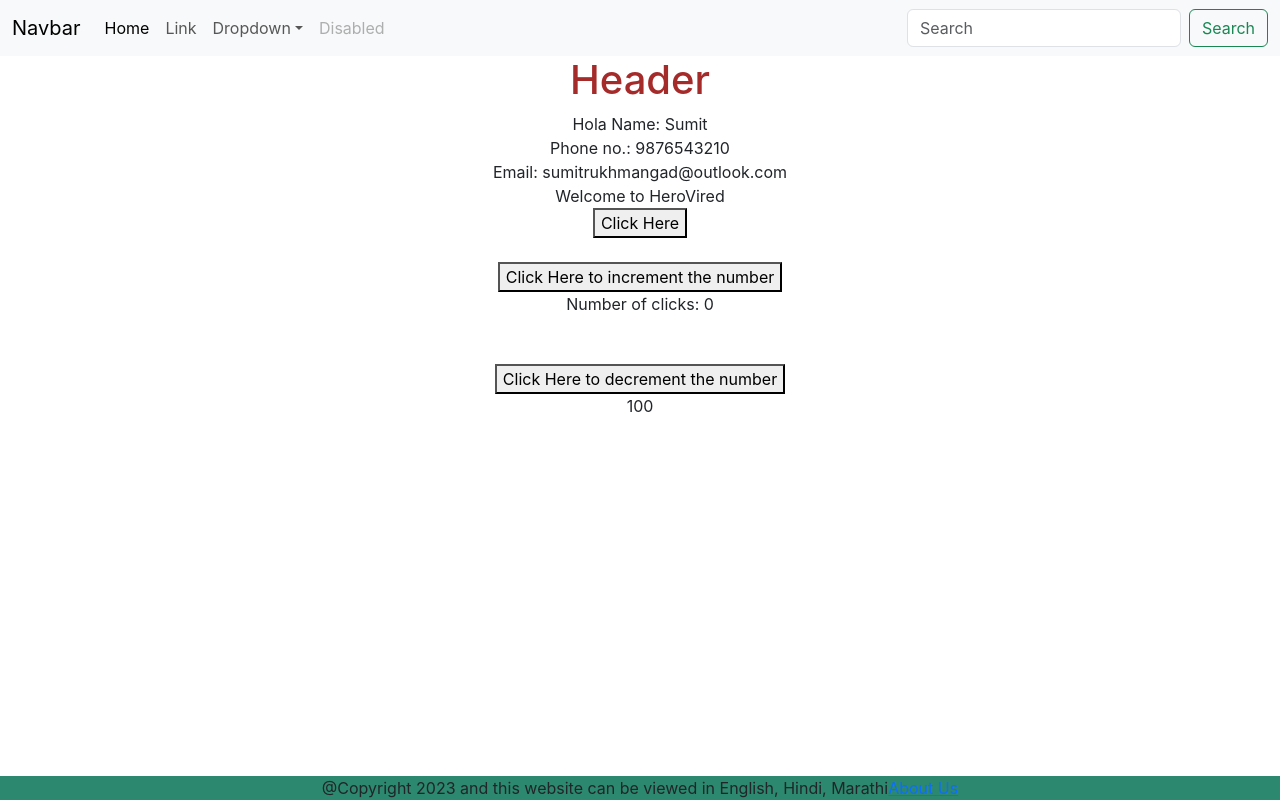
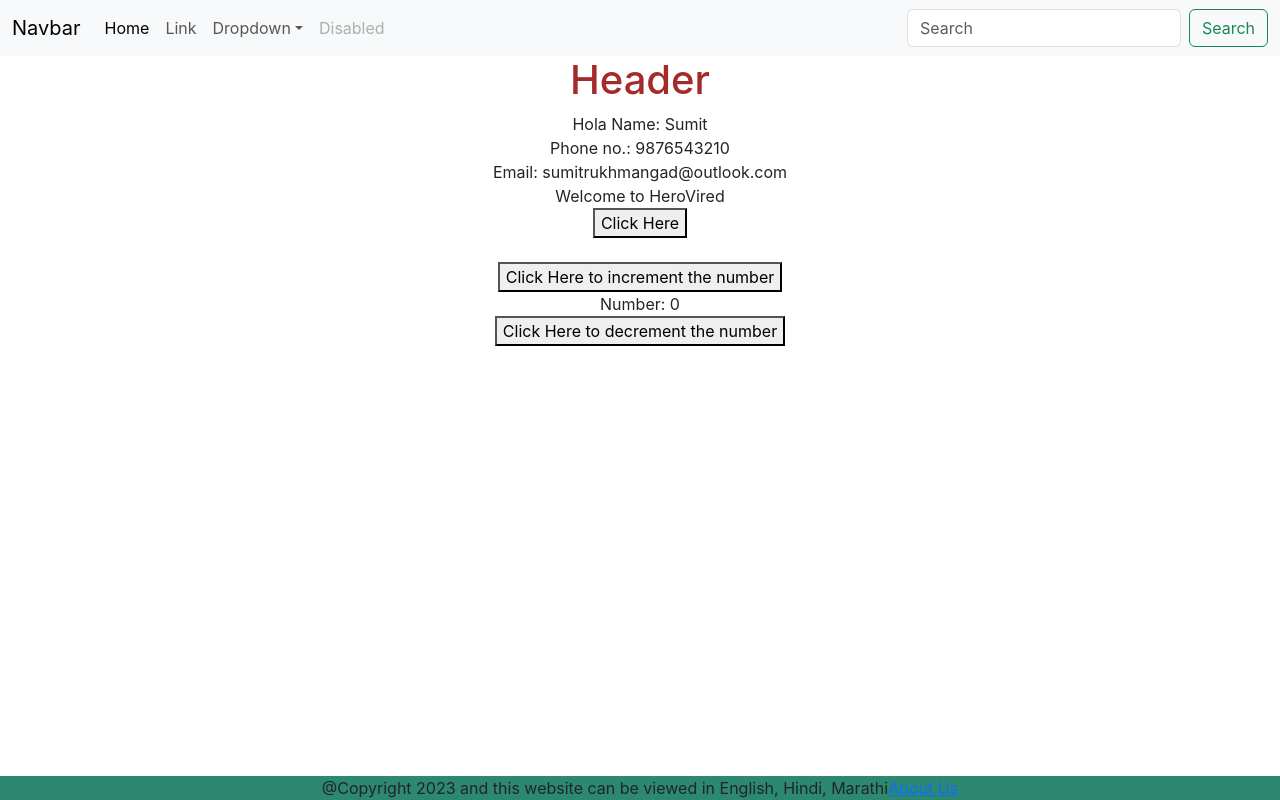
Before and after one commit to Srukhmangad/ClassReactLearning, a React (Create React App) app in the folder client/: page / in a window 1280 px wide. Built offline with nearby package versions, Linux system fonts and the light colour scheme.

Commit message:
WIP: Hooks changes

```diff
--- a/client/src/App.js
+++ b/client/src/App.js
@@ -21,7 +21,7 @@ function App() {
   }
     const [name,setName]=useState('HeroVired');
     const [num,setNum]=useState(0);
-    const [decnum,setDecNum]=useState(100);
+
 
     function HandleClick(){
       if(name=='HeroVired'){setName('Hero')}
@@ -35,7 +35,8 @@ function App() {
       setNum(num+1)
     }
     function Decrement(){
-      setDecNum(decnum-1)
+      if(num>0)
+      setNum(num-1)
     }
 
   let details= '@Copyright 2023'
@@ -50,10 +51,10 @@ function App() {
       <Contactus name={contactdetails.name} phone={contactdetails.phone} email={contactdetails.email} salutation={salutation[2]}></Contactus>
       <div>Welcome to {name}</div>
       <button onClick={HandleClick}>Click Here</button><br></br><br></br>
-      <button onClick={Increment}>Click Here to increment the number</button>
-      <div>Number of clicks: {num}</div><br></br><br></br>
+      <button onClick={Increment}>Click Here to increment the number</button><br></br>
+      <div>Number: {num}</div>
       <button onClick={Decrement}>Click Here to decrement the number</button>
-      <div>{decnum}</div>
+
 
 
       <Footer details={details} language={language} aboutus={aboutus}/>
```
